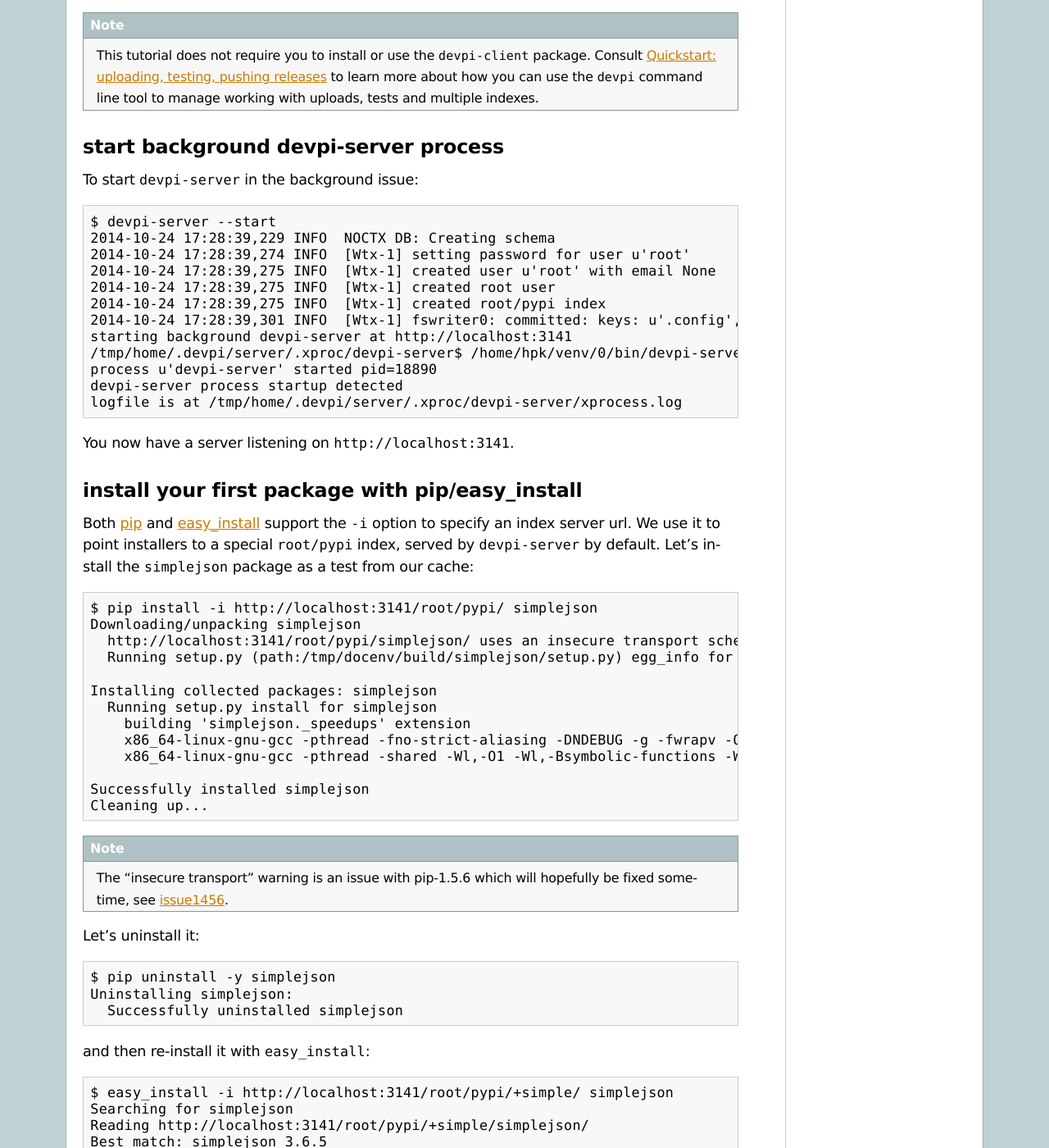
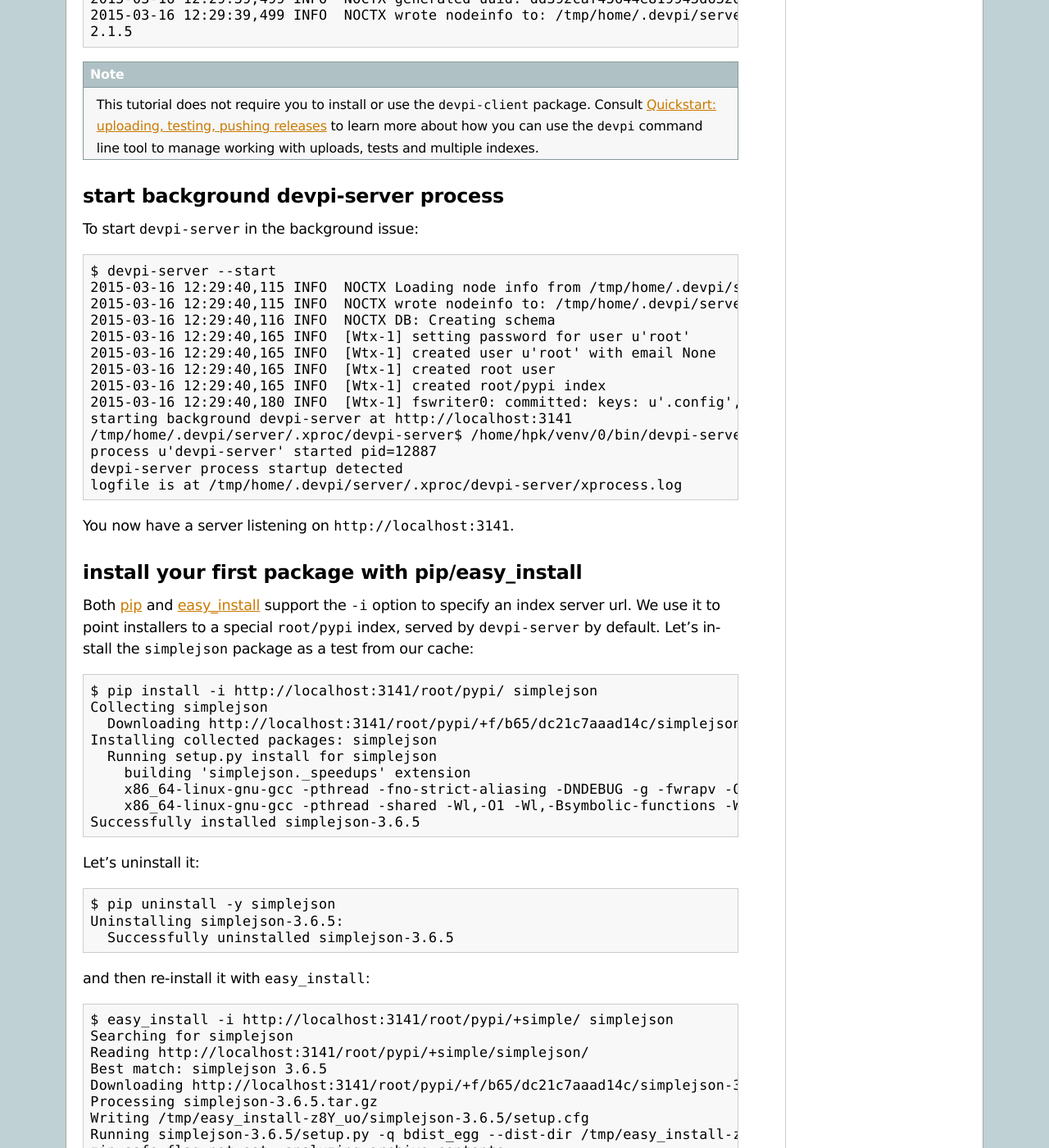
Before and after one commit to devpi/devpi, a Sphinx documentation site: the page built from doc/quickstart-pypimirror.rst, in a window 1280 px wide and 1400 px high, scrolled down 463 px. Shown: the whole window at 82% size. Built offline with Sphinx 7.4.7, drawn with Linux system fonts in a browser that asks for light colours; pages that are not in the unit, such as notebooks, are missing from menus; some of the changed text lies outside the part shown.

Commit message:
regenerate docs using new versions

```diff
--- a/doc/quickstart-pypimirror.rst
+++ b/doc/quickstart-pypimirror.rst
@@ -17,7 +17,10 @@
 Show version::
 
     $ devpi-server --version
-    2.1.2
+    2015-03-16 12:29:39,498 INFO  NOCTX Loading node info from /tmp/home/.devpi/server/.nodeinfo
+    2015-03-16 12:29:39,499 INFO  NOCTX generated uuid: dd392caf45644e819943d632d937a252
+    2015-03-16 12:29:39,499 INFO  NOCTX wrote nodeinfo to: /tmp/home/.devpi/server/.nodeinfo
+    2.1.5
 
 .. note::
 
@@ -33,15 +36,17 @@
 To start ``devpi-server`` in the background issue::
 
     $ devpi-server --start
-    2014-10-24 17:28:39,229 INFO  NOCTX DB: Creating schema
-    2014-10-24 17:28:39,274 INFO  [Wtx-1] setting password for user u'root'
-    2014-10-24 17:28:39,275 INFO  [Wtx-1] created user u'root' with email None
-    2014-10-24 17:28:39,275 INFO  [Wtx-1] created root user
-    2014-10-24 17:28:39,275 INFO  [Wtx-1] created root/pypi index
-    2014-10-24 17:28:39,301 INFO  [Wtx-1] fswriter0: committed: keys: u'.config',u'root/.config'
+    2015-03-16 12:29:40,115 INFO  NOCTX Loading node info from /tmp/home/.devpi/server/.nodeinfo
+    2015-03-16 12:29:40,115 INFO  NOCTX wrote nodeinfo to: /tmp/home/.devpi/server/.nodeinfo
+    2015-03-16 12:29:40,116 INFO  NOCTX DB: Creating schema
+    2015-03-16 12:29:40,165 INFO  [Wtx-1] setting password for user u'root'
+    2015-03-16 12:29:40,165 INFO  [Wtx-1] created user u'root' with email None
+    2015-03-16 12:29:40,165 INFO  [Wtx-1] created root user
+    2015-03-16 12:29:40,165 INFO  [Wtx-1] created root/pypi index
+    2015-03-16 12:29:40,180 INFO  [Wtx-1] fswriter0: committed: keys: u'.config',u'root/.config'
     starting background devpi-server at http://localhost:3141
     /tmp/home/.devpi/server/.xproc/devpi-server$ /home/hpk/venv/0/bin/devpi-server
-    process u'devpi-server' started pid=18890
+    process u'devpi-server' started pid=12887
     devpi-server process startup detected
     logfile is at /tmp/home/.devpi/server/.xproc/devpi-server/xprocess.log
 
@@ -58,30 +63,20 @@
 Let's install the ``simplejson`` package as a test from our cache::
 
     $ pip install -i http://localhost:3141/root/pypi/ simplejson
-    Downloading/unpacking simplejson
-      http://localhost:3141/root/pypi/simplejson/ uses an insecure transport scheme (http). Consider using https if localhost:3141 has it available
-      Running setup.py (path:/tmp/docenv/build/simplejson/setup.py) egg_info for package simplejson
-
+    Collecting simplejson
+      Downloading http://localhost:3141/root/pypi/+f/b65/dc21c7aaad14c/simplejson-3.6.5.tar.gz (73kB)
     Installing collected packages: simplejson
       Running setup.py install for simplejson
         building 'simplejson._speedups' extension
         x86_64-linux-gnu-gcc -pthread -fno-strict-aliasing -DNDEBUG -g -fwrapv -O2 -Wall -Wstrict-prototypes -fPIC -I/usr/include/python2.7 -c simplejson/_speedups.c -o build/temp.linux-x86_64-2.7/simplejson/_speedups.o
         x86_64-linux-gnu-gcc -pthread -shared -Wl,-O1 -Wl,-Bsymbolic-functions -Wl,-Bsymbolic-functions -Wl,-z,relro -fno-strict-aliasing -DNDEBUG -g -fwrapv -O2 -Wall -Wstrict-prototypes -D_FORTIFY_SOURCE=2 -g -fstack-protector --param=ssp-buffer-size=4 -Wformat -Werror=format-security build/temp.linux-x86_64-2.7/simplejson/_speedups.o -o build/lib.linux-x86_64-2.7/simplejson/_speedups.so
-
-    Successfully installed simplejson
-    Cleaning up...
-
-.. note::
-
-    The "insecure transport" warning is an issue with
-    pip-1.5.6 which will hopefully be fixed sometime,
-    see `issue1456 <https://github.com/pypa/pip/issues/1456>`_.
+    Successfully installed simplejson-3.6.5
 
 Let's uninstall it::
 
     $ pip uninstall -y simplejson
-    Uninstalling simplejson:
-      Successfully uninstalled simplejson
+    Uninstalling simplejson-3.6.5:
+      Successfully uninstalled simplejson-3.6.5
 
 and then re-install it with ``easy_install``::
 
@@ -91,10 +86,12 @@
     Best match: simplejson 3.6.5
     Downloading http://localhost:3141/root/pypi/+f/b65/dc21c7aaad14c/simplejson-3.6.5.tar.gz#md5=b65dc21c7aaad14c6b4ad0d9179e437d
     Processing simplejson-3.6.5.tar.gz
-    Writing /tmp/easy_install-27x8FX/simplejson-3.6.5/setup.cfg
-    Running simplejson-3.6.5/setup.py -q bdist_egg --dist-dir /tmp/easy_install-27x8FX/simplejson-3.6.5/egg-dist-tmp-XBmrGV
+    Writing /tmp/easy_install-z8Y_uo/simplejson-3.6.5/setup.cfg
+    Running simplejson-3.6.5/setup.py -q bdist_egg --dist-dir /tmp/easy_install-z8Y_uo/simplejson-3.6.5/egg-dist-tmp-P1DbnF
     zip_safe flag not set; analyzing archive contents...
     simplejson.tests.__init__: module references __file__
+    creating /tmp/docenv/lib/python2.7/site-packages/simplejson-3.6.5-py2.7-linux-x86_64.egg
+    Extracting simplejson-3.6.5-py2.7-linux-x86_64.egg to /tmp/docenv/lib/python2.7/site-packages
     Adding simplejson 3.6.5 to easy-install.pth file
 
     Installed /tmp/docenv/lib/python2.7/site-packages/simplejson-3.6.5-py2.7-linux-x86_64.egg
@@ -144,23 +141,31 @@
 At any time you can check the background server status with::
 
     $ devpi-server --status
-    server is running with pid 18890
+    2015-03-16 12:29:53,474 INFO  NOCTX Loading node info from /tmp/home/.devpi/server/.nodeinfo
+    2015-03-16 12:29:53,475 INFO  NOCTX wrote nodeinfo to: /tmp/home/.devpi/server/.nodeinfo
+    server is running with pid 12887
 
 Or stop it::
 
     $ devpi-server --stop
-    killed server pid=18890
+    2015-03-16 12:29:54,138 INFO  NOCTX Loading node info from /tmp/home/.devpi/server/.nodeinfo
+    2015-03-16 12:29:54,139 INFO  NOCTX wrote nodeinfo to: /tmp/home/.devpi/server/.nodeinfo
+    killed server pid=12887
 
 Finally, you can also look at the logfile of the background server
 (also after it has been stopped)::
 
     $ devpi-server --log
+    2015-03-16 12:29:54,754 INFO  NOCTX Loading node info from /tmp/home/.devpi/server/.nodeinfo
+    2015-03-16 12:29:54,755 INFO  NOCTX wrote nodeinfo to: /tmp/home/.devpi/server/.nodeinfo
     last lines of devpi-server log
-    2014-10-24 17:28:46,645 INFO  [req3] GET /root/pypi/+f/b65/dc21c7aaad14c/simplejson-3.6.5.tar.gz
-    2014-10-24 17:28:46,684 INFO  [req3] [Wtx2] reading remote: https://pypi.python.org/packages/source/s/simplejson/simplejson-3.6.5.tar.gz, target root/pypi/+f/b65/dc21c7aaad14c/simplejson-3.6.5.tar.gz
-    2014-10-24 17:28:46,791 INFO  [req3] [Wtx2] fswriter3: committed: keys: u'root/pypi/+f/b65/dc21c7aaad14c/simplejson-3.6.5.tar.gz', files_commit: +files/root/pypi/+f/b65/dc21c7aaad14c/simplejson-3.6.5.tar.gz
-    2014-10-24 17:28:48,593 INFO  [req4] GET /root/pypi/+simple/simplejson/
-    2014-10-24 17:28:48,707 INFO  [req5] GET /root/pypi/+f/b65/dc21c7aaad14c/simplejson-3.6.5.tar.gz
+    2015-03-16 12:29:49,013 INFO  [req3] GET /root/pypi/simplejson/
+    2015-03-16 12:29:49,023 INFO  [req4] GET /root/pypi/+simple/simplejson
+    2015-03-16 12:29:49,113 INFO  [req5] GET /root/pypi/+f/b65/dc21c7aaad14c/simplejson-3.6.5.tar.gz
+    2015-03-16 12:29:49,151 INFO  [req5] [Wtx2] reading remote: https://pypi.python.org/packages/source/s/simplejson/simplejson-3.6.5.tar.gz, target root/pypi/+f/b65/dc21c7aaad14c/simplejson-3.6.5.tar.gz
+    2015-03-16 12:29:49,250 INFO  [req5] [Wtx2] fswriter3: committed: keys: u'root/pypi/+f/b65/dc21c7aaad14c/simplejson-3.6.5.tar.gz', files_commit: +files/root/pypi/+f/b65/dc21c7aaad14c/simplejson-3.6.5.tar.gz
+    2015-03-16 12:29:51,528 INFO  [req6] GET /root/pypi/+simple/simplejson/
+    2015-03-16 12:29:51,684 INFO  [req7] GET /root/pypi/+f/b65/dc21c7aaad14c/simplejson-3.6.5.tar.gz
     logfile at: /tmp/home/.devpi/server/.xproc/devpi-server/xprocess.log
 
 running devpi-server permanently
```
Also changed, not shown: doc/quickstart-releaseprocess.rst (+37 -37 lines), doc/quickstart-server.rst (+32 -19 lines).
